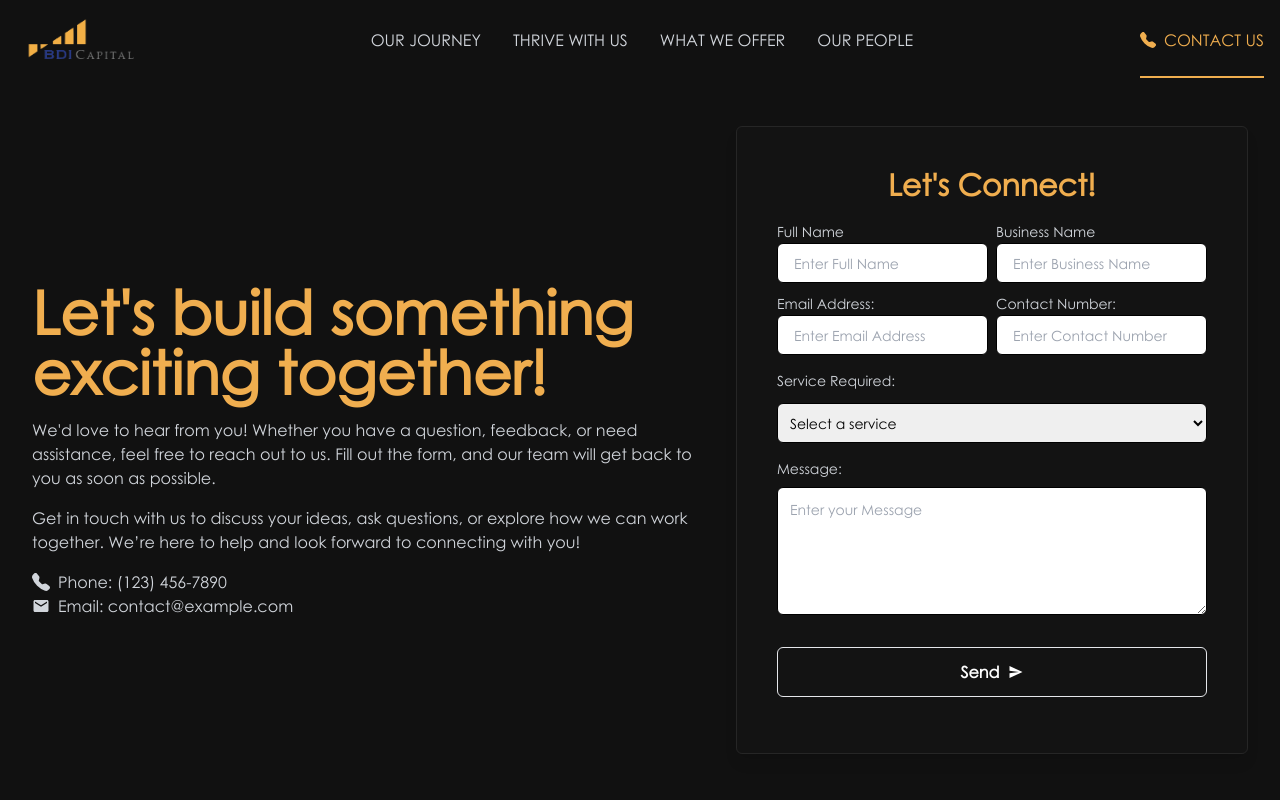
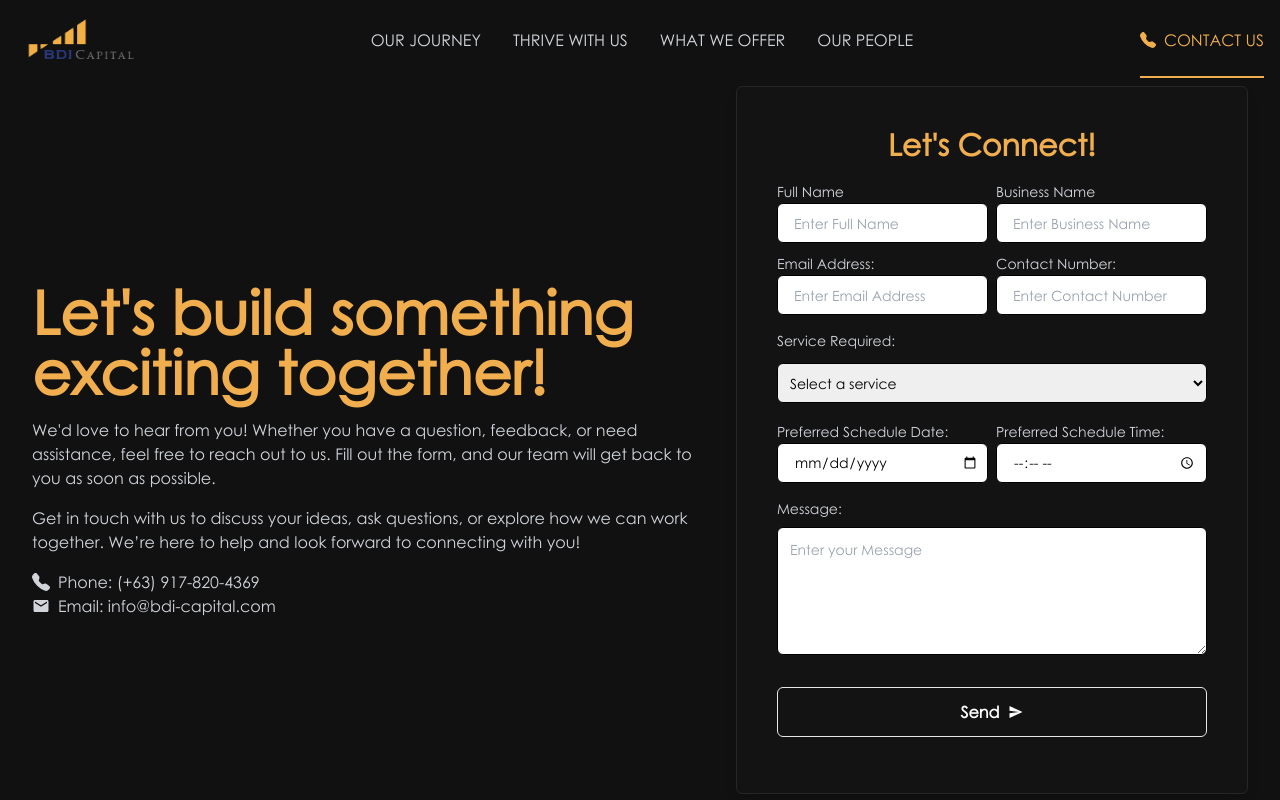
Before and after one commit to DevJaysz/BDI-Capital-Devst, a React (Vite) app: page /ContactUs in a window 1280 px wide. Shown: the top 800 px of the page. Built offline with nearby package versions, Linux system fonts and the light colour scheme.

Commit message:
AddedTimeAndDatePicker

```diff
--- a/src/pages/ContactUs.jsx
+++ b/src/pages/ContactUs.jsx
@@ -78,11 +78,11 @@ function ContactUs() {
           <div className="text-gray-300">
             <div className="flex items-center space-x-2">
               <BsFillTelephoneFill className="text-lg" />
-              <span>Phone: (123) 456-7890</span>
+              <span>Phone: (+63) 917-820-4369</span>
             </div>
             <div className="flex items-center space-x-2">
               <MdEmail className="text-lg" />
-              <span>Email: contact@example.com</span>
+              <span>Email: info@bdi-capital.com</span>
             </div>
           </div>
         </div>
@@ -201,6 +201,33 @@ function ContactUs() {
                 </option>
               </select>
             </div>
+            <div className="flex flex-col xl:flex-row gap-2">
+  <div className="w-full">
+    <label htmlFor="schedule-date" className="mb-1 font-medium text-sm">
+      Preferred Schedule Date:
+    </label>
+    <input
+      type="date"
+      id="schedule-date"
+      name="schedule_date"
+      required
+      className="h-10 w-full rounded-md border border-solid border-black px-2 py-2 pl-4 text-sm text-black"
+    />
+  </div>
+
+  <div className="w-full">
+    <label htmlFor="schedule-time" className="mb-1 font-medium text-sm">
+      Preferred Schedule Time:
+    </label>
+    <input
+      type="time"
+      id="schedule-time"
+      name="schedule_time"
+      required
+      className="h-10 w-full rounded-md border border-solid border-black px-2 py-2 pl-4 text-sm text-black"
+    />
+  </div>
+</div>
 
             <div className="flex flex-col gap-2">
               <label htmlFor="project-brief" className="font-medium text-sm">
--- a/src/pages/sections/WhatWeOffer/TransactionAdvisory.jsx
+++ b/src/pages/sections/WhatWeOffer/TransactionAdvisory.jsx
@@ -101,7 +101,7 @@ function TransactionAdvisory() {
     <div id="01" className="max-w-7xl px-0 lg:px-5" ref={sectionRef}>
       <div className="mx-auto mb-4 max-w-5xl text-center md:mb-12 lg:mb-8">
         <h2 className="text-2xl font-bold md:text-5xl items-start text-[#F0AE4F]">
-          OPERATIONS CONSULTING
+          TRANSACTION ADVISORY
         </h2>
       </div>
 
```
